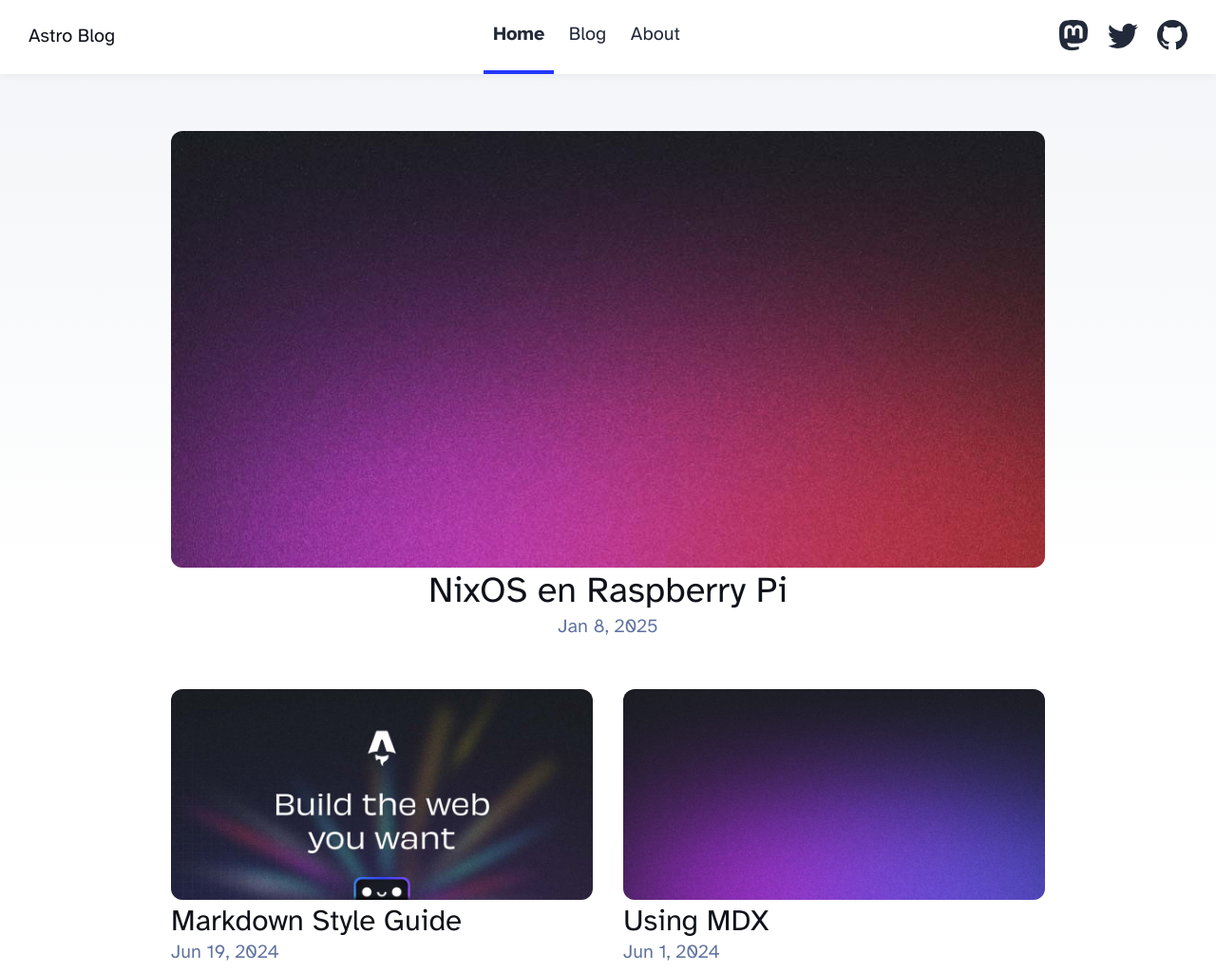
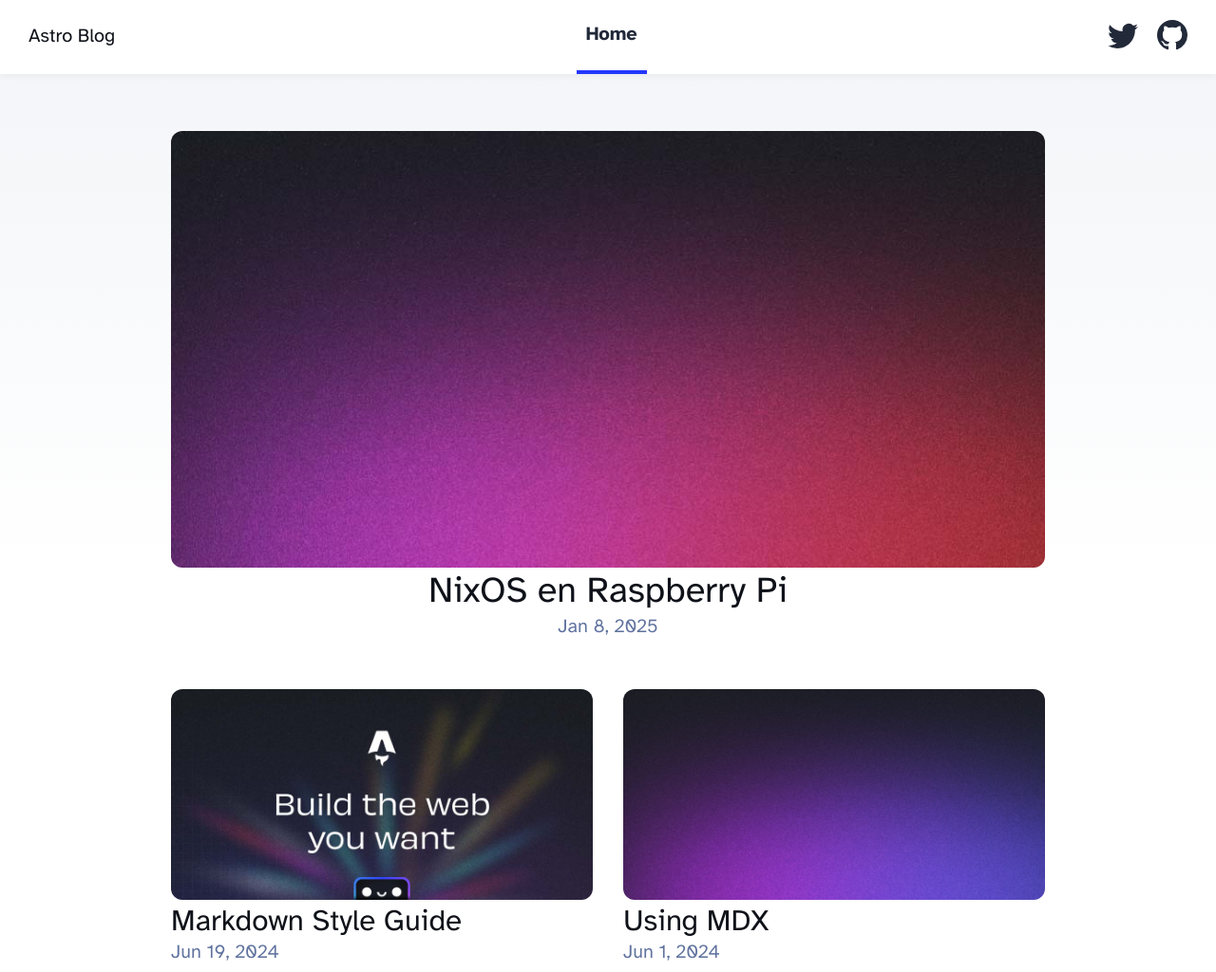
Before and after one commit to Wilovy09/my-notes, an Astro site: page / in a window 1280 px wide. Shown: the top 1024 px of the page at 95% size. Built offline with nearby package versions, Linux system fonts and the light colour scheme; Astro itself is replaced by a stand-in of ours.

Commit message:
feat: :sparkles: Update Content

```diff
--- a/src/components/Header.astro
+++ b/src/components/Header.astro
@@ -1,6 +1,6 @@
 ---
-import HeaderLink from './HeaderLink.astro';
-import { SITE_TITLE } from '../consts';
+import HeaderLink from "./HeaderLink.astro";
+import { SITE_TITLE } from "../consts";
 ---
 
 <header>
@@ -8,31 +8,28 @@
         <h2><a href="/">{SITE_TITLE}</a></h2>
         <div class="internal-links">
             <HeaderLink href="/">Home</HeaderLink>
-			<HeaderLink href="/blog">Blog</HeaderLink>
-			<HeaderLink href="/about">About</HeaderLink>
         </div>
         <div class="social-links">
-			<a href="https://m.webtoo.ls/@astro" target="_blank">
-				<span class="sr-only">Follow Astro on Mastodon</span>
-				<svg viewBox="0 0 16 16" aria-hidden="true" width="32" height="32"
-					><path
-						fill="currentColor"
-						d="M11.19 12.195c2.016-.24 3.77-1.475 3.99-2.603.348-1.778.32-4.339.32-4.339 0-3.47-2.286-4.488-2.286-4.488C12.062.238 10.083.017 8.027 0h-.05C5.92.017 3.942.238 2.79.765c0 0-2.285 1.017-2.285 4.488l-.002.662c-.004.64-.007 1.35.011 2.091.083 3.394.626 6.74 3.78 7.57 1.454.383 2.703.463 3.709.408 1.823-.1 2.847-.647 2.847-.647l-.06-1.317s-1.303.41-2.767.36c-1.45-.05-2.98-.156-3.215-1.928a3.614 3.614 0 0 1-.033-.496s1.424.346 3.228.428c1.103.05 2.137-.064 3.188-.189zm1.613-2.47H11.13v-4.08c0-.859-.364-1.295-1.091-1.295-.804 0-1.207.517-1.207 1.541v2.233H7.168V5.89c0-1.024-.403-1.541-1.207-1.541-.727 0-1.091.436-1.091 1.296v4.079H3.197V5.522c0-.859.22-1.541.66-2.046.456-.505 1.052-.764 1.793-.764.856 0 1.504.328 1.933.983L8 4.39l.417-.695c.429-.655 1.077-.983 1.934-.983.74 0 1.336.259 1.791.764.442.505.661 1.187.661 2.046v4.203z"
-					></path></svg
-				>
-			</a>
-			<a href="https://twitter.com/astrodotbuild" target="_blank">
+            <a href="https://x.com/omfg_09" target="_blank">
                 <span class="sr-only">Follow Astro on Twitter</span>
-				<svg viewBox="0 0 16 16" aria-hidden="true" width="32" height="32"
+                <svg
+                    viewBox="0 0 16 16"
+                    aria-hidden="true"
+                    width="32"
+                    height="32"
                     ><path
                         fill="currentColor"
                         d="M5.026 15c6.038 0 9.341-5.003 9.341-9.334 0-.14 0-.282-.006-.422A6.685 6.685 0 0 0 16 3.542a6.658 6.658 0 0 1-1.889.518 3.301 3.301 0 0 0 1.447-1.817 6.533 6.533 0 0 1-2.087.793A3.286 3.286 0 0 0 7.875 6.03a9.325 9.325 0 0 1-6.767-3.429 3.289 3.289 0 0 0 1.018 4.382A3.323 3.323 0 0 1 .64 6.575v.045a3.288 3.288 0 0 0 2.632 3.218 3.203 3.203 0 0 1-.865.115 3.23 3.23 0 0 1-.614-.057 3.283 3.283 0 0 0 3.067 2.277A6.588 6.588 0 0 1 .78 13.58a6.32 6.32 0 0 1-.78-.045A9.344 9.344 0 0 0 5.026 15z"
                     ></path></svg
                 >
             </a>
-			<a href="https://github.com/withastro/astro" target="_blank">
+            <a href="https://github.com/Wilovy09" target="_blank">
                 <span class="sr-only">Go to Astro's GitHub repo</span>
-				<svg viewBox="0 0 16 16" aria-hidden="true" width="32" height="32"
+                <svg
+                    viewBox="0 0 16 16"
+                    aria-hidden="true"
+                    width="32"
+                    height="32"
                     ><path
                         fill="currentColor"
                         d="M8 0C3.58 0 0 3.58 0 8c0 3.54 2.29 6.53 5.47 7.59.4.07.55-.17.55-.38 0-.19-.01-.82-.01-1.49-2.01.37-2.53-.49-2.69-.94-.09-.23-.48-.94-.82-1.13-.28-.15-.68-.52-.01-.53.63-.01 1.08.58 1.23.82.72 1.21 1.87.87 2.33.66.07-.52.28-.87.51-1.07-1.78-.2-3.64-.89-3.64-3.95 0-.87.31-1.59.82-2.15-.08-.2-.36-1.02.08-2.12 0 0 .67-.21 2.2.82.64-.18 1.32-.27 2-.27.68 0 1.36.09 2 .27 1.53-1.04 2.2-.82 2.2-.82.44 1.1.16 1.92.08 2.12.51.56.82 1.27.82 2.15 0 3.07-1.87 3.75-3.65 3.95.29.25.54.73.54 1.48 0 1.07-.01 1.93-.01 2.2 0 .21.15.46.55.38A8.012 8.012 0 0 0 16 8c0-4.42-3.58-8-8-8z"
```
Lines whose indentation alone changed are shown as unchanged.
